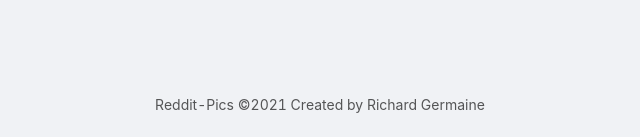
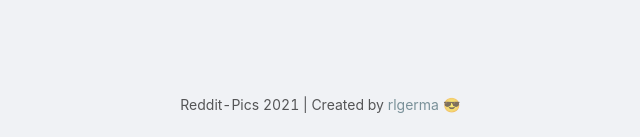
Before and after one commit to rlgerma/reddit-pics, a React (Create React App) app: page / in a window 1280 px wide. Shown: the part 974-1111 px from the top of the page, without its empty margins (320-960 px from the left). Built offline with nearby package versions, Linux system fonts and the light colour scheme; no server answers.

Commit message:
Update index.html and Layout component for improved metadata and author attribution

```diff
--- a/public/index.html
+++ b/public/index.html
@@ -5,10 +5,7 @@
     <link rel="icon" href="%PUBLIC_URL%/favicon.ico" />
     <meta name="viewport" content="width=device-width, initial-scale=1" />
     <meta name="theme-color" content="#000000" />
-    <meta
-      name="description"
-      content="Web site created using create-react-app"
-    />
+    <meta name="description" content="Web site created using create-react-app" />
     <link rel="apple-touch-icon" href="%PUBLIC_URL%/logo192.png" />
     <!--
       manifest.json provides metadata used when your web app is installed on a
@@ -24,7 +21,7 @@
       work correctly both with client-side routing and a non-root public URL.
       Learn how to configure a non-root public URL by running `npm run build`.
     -->
-    <title>reddit-pics</title>
+    <title>Reddit-Pics</title>
   </head>
   <body>
     <noscript>You need to enable JavaScript to run this app.</noscript>
--- a/src/components/Layout/index.tsx
+++ b/src/components/Layout/index.tsx
@@ -30,7 +30,11 @@ const LayoutWrap: FC = ({ children }) => (
       </div>
     </Content>
     <Footer style={{ textAlign: "center" }}>
-      Reddit-Pics ©{dayjs().format("YYYY")} Created by Richard Germaine
+      Reddit-Pics {dayjs().format("YYYY")} | Created by{" "}
+      <a href='https://github.com/rlgerma' target='_blank' rel='noreferrer'>
+        rlgerma
+      </a>{" "}
+      😎
     </Footer>
   </Layout>
 );
```
